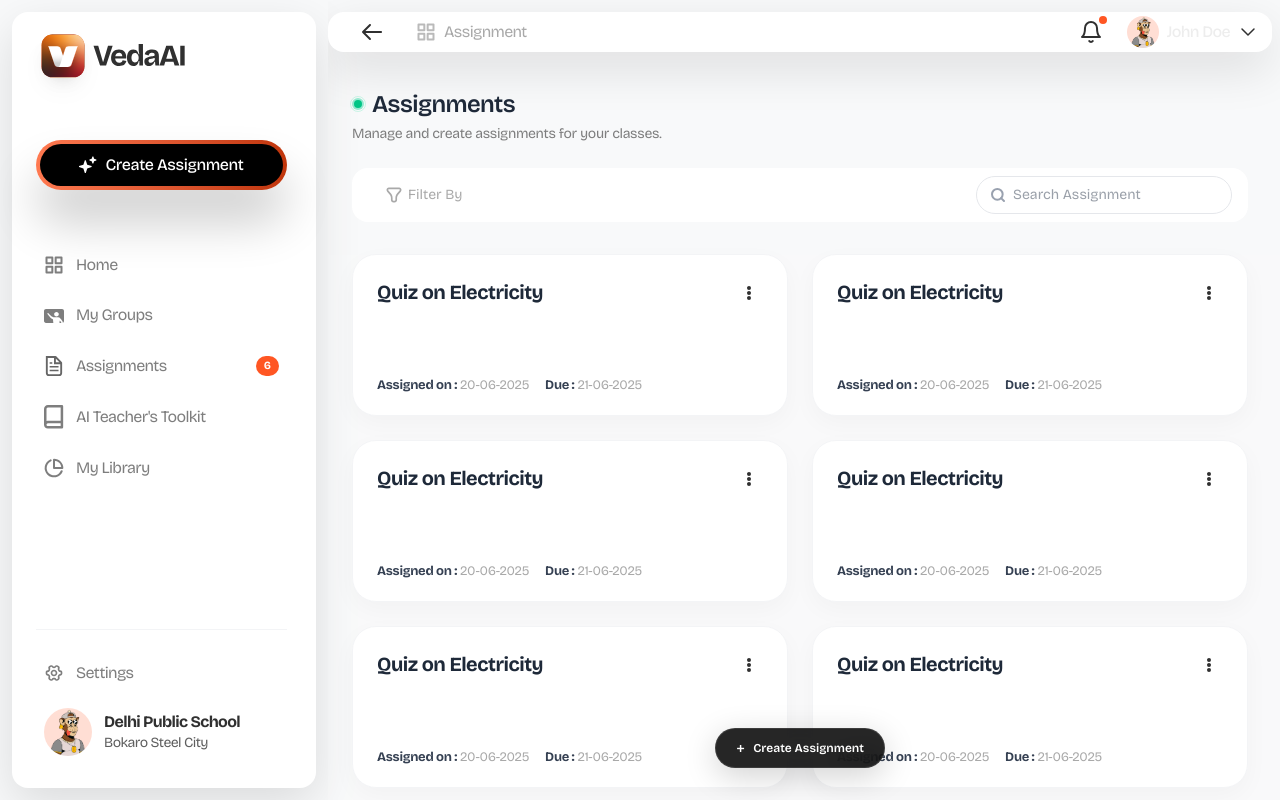
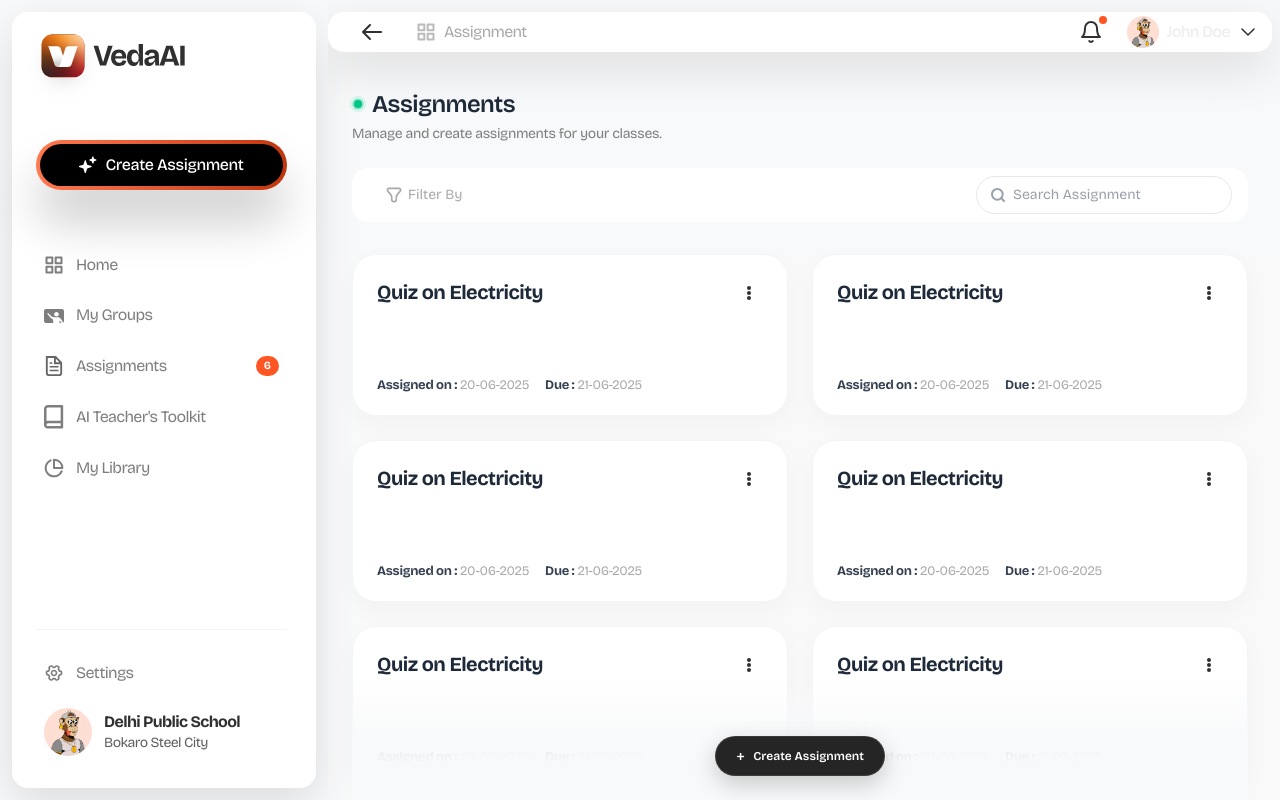
Before and after one commit to salillakra/vedaai_assignment, a Next.js app in the folder frontend/: page / in a window 1280 px wide. Built offline with nearby package versions, Linux system fonts and the light colour scheme.

Commit message:
style: update AssignmentGrid CTA button with gradient background and refined shadow styling

```diff
--- a/frontend/components/AssignmentGrid.tsx
+++ b/frontend/components/AssignmentGrid.tsx
@@ -255,13 +255,15 @@ const AssignmentGrid = () => {
       )}
 
       {/* CTA Button */}
-      <div
-        className="hidden md:flex sticky bottom-6 z-30 justify-center w-full pointer-events-none mt-auto pb-2
-      "
+      <div className="hidden md:flex sticky bottom-0 z-30 justify-center items-end w-full pointer-events-none mt-auto pb-6"
+        style={{
+          background: 'linear-gradient(to top, #F8F9FA 30%, rgba(248,249,250,0.8) 60%, rgba(248,249,250,0) 100%)',
+          height: '120px',
+        }}
       >
         <button
           onClick={handleCreateAssignment}
-          className="pointer-events-auto flex items-center gap-2 px-5 py-2.5 bg-black/85 backdrop-blur-md text-white hover:bg-black active:scale-95 transition-all rounded-full text-xs font-semibold shadow-[0px_8px_32px_rgba(0,0,0,0.18)] border border-white/10 cursor-pointer"
+          className="pointer-events-auto flex items-center gap-2 px-5 py-2.5 bg-black/85 text-white hover:bg-black active:scale-95 transition-all rounded-full text-xs font-semibold border border-white/10 cursor-pointer shadow-[0px_8px_24px_rgba(0,0,0,0.2)]"
         >
           <span className="text-lg leading-none font-light">+</span>
           Create Assignment
```
